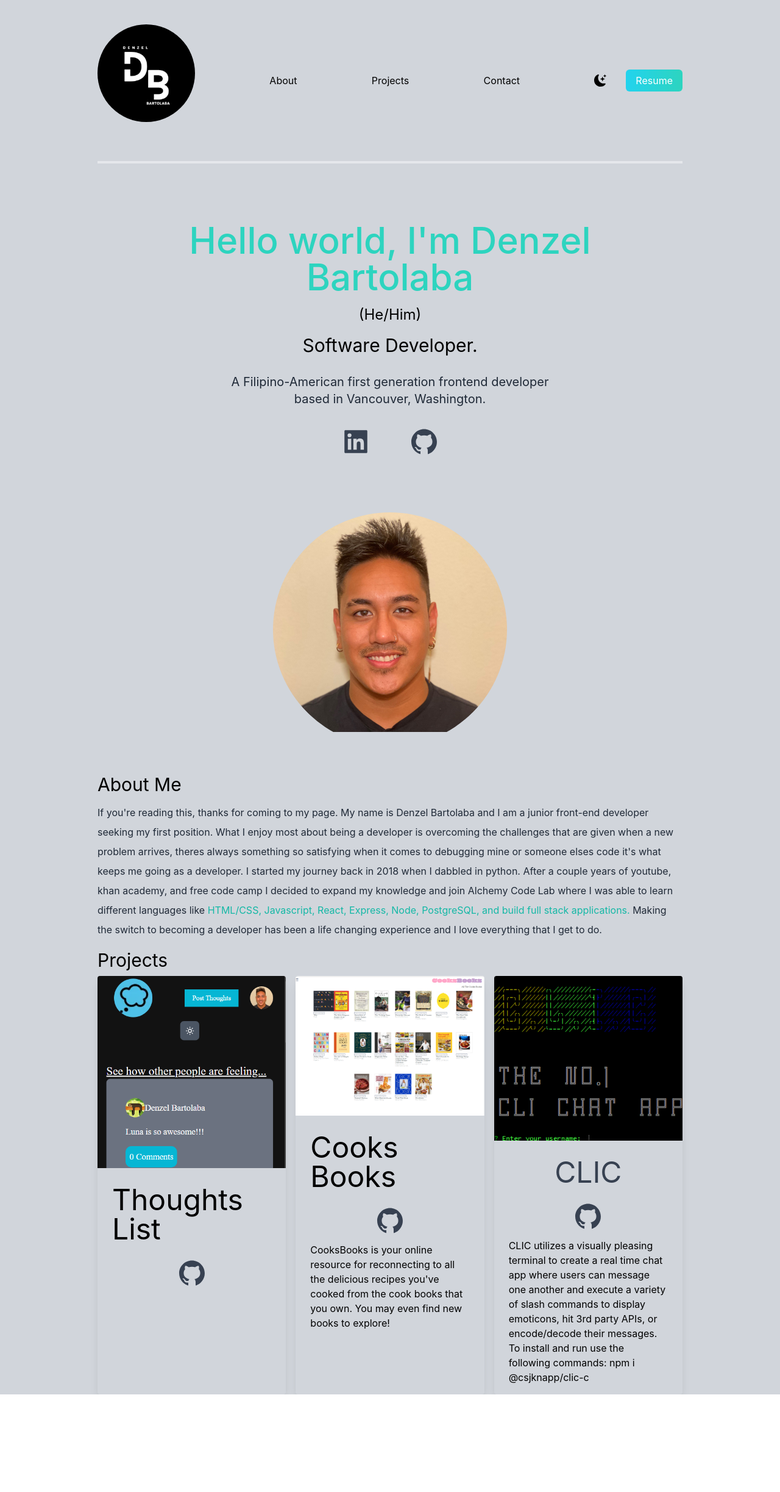
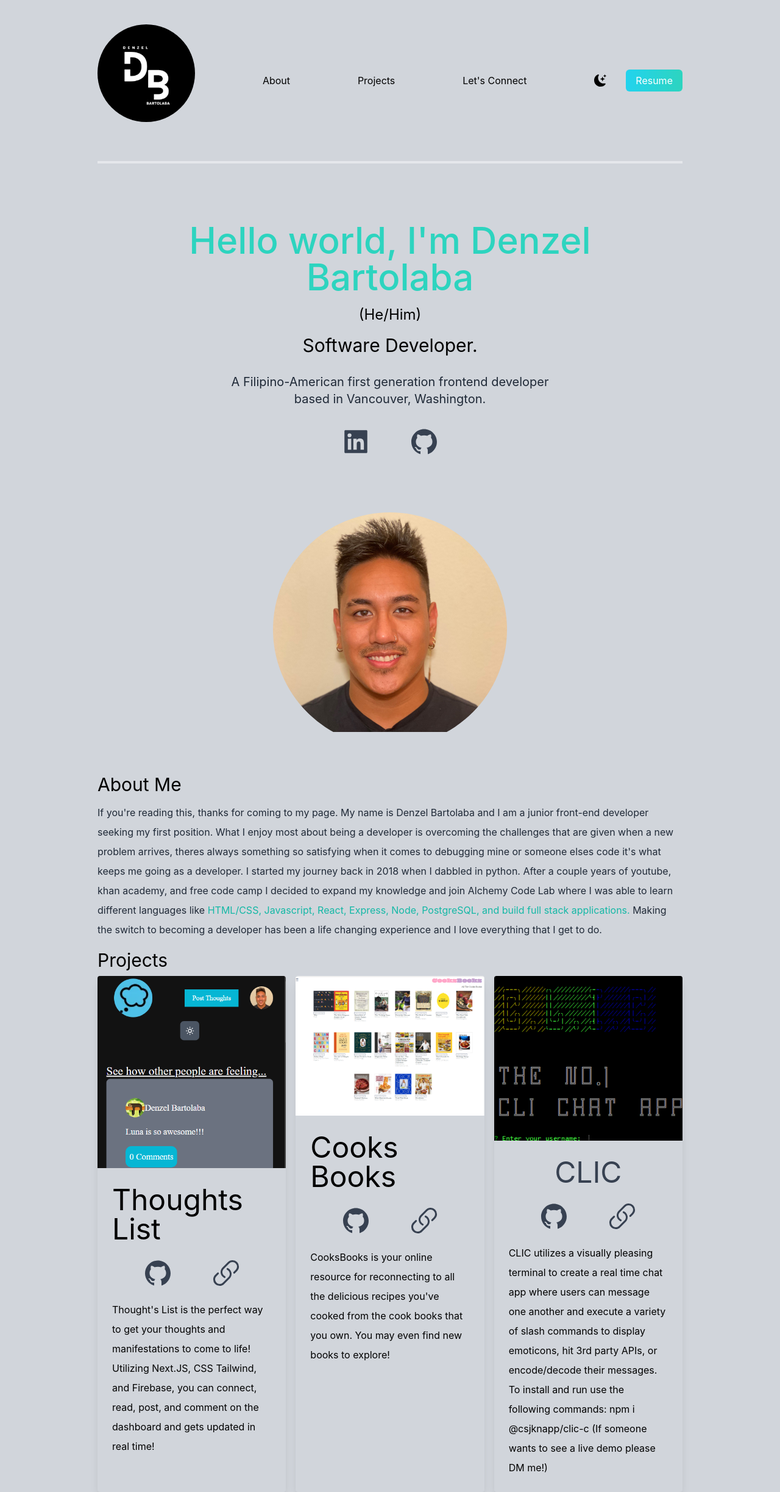
Before and after one commit to xDenzelB/denzel-portfolio, a Next.js app: page / in a window 1280 px wide. Shown: the whole page at 61% size. Before the commit the page ends 2286 px from the top, so only its background shows below. Built offline with nearby package versions, Linux system fonts and the light colour scheme.

Commit message:
finished v1

```diff
--- a/pages/index.js
+++ b/pages/index.js
@@ -8,14 +8,19 @@ import Dark from '../public/Dark.jpg';
 import CLIC from '../public/CLIC.png';
 import Cooks from '../public/Cooks.png';
 import Thoughts from '../public/Thoughts.png';
-// import { motion, useScroll } from 'framer-motion';
+import { HiLink } from 'react-icons/hi2';
 
 export default function Home() {
-  const myRef = useRef(null);
+  const aboutRef = useRef(null);
+  const projectRef = useRef(null);
   const [darkMode, setDarkMode] = useState(false);
 
-  const executeScroll = () => {
-    myRef.current.scrollIntoView({ behavior: 'smooth' });
+  const executeAboutScroll = () => {
+    aboutRef.current.scrollIntoView({ behavior: 'smooth' });
+
+  }
+  const executeProjectScroll = () => {
+    projectRef.current.scrollIntoView({ behavior: 'smooth' });
   }
 
 
@@ -34,14 +39,19 @@ export default function Home() {
             <h1 className='text-xl'>
               <Image className=' w-40 rounded-full' src={Dark} />
             </h1>
-            <h2 className='py-20 cursor-pointer' href='about' onClick={executeScroll}>About</h2>
-            <h2 className='py-20 cursor-pointer' href='projects' onClick={executeScroll}>Projects</h2>
-            <h2 className='py-20 cursor-pointer' onClick={executeScroll}>Contact</h2>
+            <h2 className='py-20 cursor-pointer hover:animate-ping' href='about' onClick={executeAboutScroll}>About</h2>
+            <h2 className='py-20 cursor-pointer hover:animate-ping' href='projects' onClick={executeProjectScroll}>Projects</h2>
+            <h2 className='py-20 cursor-pointer hover:animate-ping'>
+              <a href='mailto: dbartolaba123@gmail.com'>
+                Let's Connect
+              </a>
+
+            </h2>
             <ul className='flex items-center'>
               <li>
                 <BsFillMoonStarsFill className='cursor-pointer text-xl' onClick={() => setDarkMode(!darkMode)} />
               </li>
-              <li><a className='bg-gradient-to-r from-cyan-400 to-teal-400 text-white px-4 py-2 rounded-md ml-8' href='#'>Resume</a></li>
+              <li><a className='bg-gradient-to-r from-cyan-400 to-teal-400 text-white px-4 py-2 rounded-md ml-8 hover:animate-ping' href='https://www.canva.com/design/DAFRgxAOVkY/xw6zvTQM-cTLj1py-HeIGw/view?utm_content=DAFRgxAOVkY&utm_campaign=designshare&utm_medium=link&utm_source=publishsharelink'>Resume</a></li>
             </ul>
           </nav>
           <div className='text-center p-10'>
@@ -52,10 +62,10 @@ export default function Home() {
               A Filipino-American first generation frontend developer based in Vancouver, Washington.
             </p>
             <div className='text-5xl flex justify-center gap-16 py-3 text-gray-700 dark:text-white'>
-              <a className='cursor-pointer' href='https://www.linkedin.com/in/denzel-bartolaba-45a322b5/'>
+              <a className='cursor-pointer hover:animate-bounce' href='https://www.linkedin.com/in/denzel-bartolaba-45a322b5/'>
                 <AiFillLinkedin />
               </a>
-              <a className='cursor-pointer' href='https://github.com/xDenzelB'>
+              <a className='cursor-pointer hover:animate-bounce' href='https://github.com/xDenzelB'>
                 <AiFillGithub />
               </a>
 
@@ -65,7 +75,7 @@ export default function Home() {
             </div>
           </div>
         </section>
-        <section id='about' ref={myRef}>
+        <section ref={aboutRef}>
           <div>
             <h3 className='text-3xl py-1 dark:text-gray-200'>About Me</h3>
             <p className='text-md py-2 leading-8 text-gray-800 dark:text-white'>
@@ -80,7 +90,7 @@ export default function Home() {
             </p>
 
           </div>
-          <div className='container mx-auto'>
+          <div className='container mx-auto' ref={projectRef}>
             <h1 className='text-3xl py-2 dark:text-white'>Projects</h1>
             <div id='projects' className='grid grid-cols-3 gap-4'>
               <div className='max-w-sm rounded overflow-hidden shadow-lg'>
@@ -89,12 +99,17 @@ export default function Home() {
                   <div className='text-5xl flex justify-center gap-16 py-3 dark:text-gray-200'>
                     Thoughts List
                   </div>
-                  <div className='text-5xl flex justify-center gap-16 py-3 text-gray-700 dark:text-white'>
-                    <a className='cursor-pointer'>
+                  <div className='text-md text-5xl flex justify-center gap-16 py-3 text-gray-700 dark:text-white'>
+                    <a className='cursor-pointer hover:animate-bounce' href='https://github.com/xDenzelB/thoughts-list'>
                       <AiFillGithub />
                     </a>
+                    <a className='cursor-pointer hover:animate-bounce' href='zingy-conkies-81e555.netlify.app/'>
+                      <HiLink />
+                    </a>
                   </div>
-                  <p>
+                  <p className='text-md py-2 leading-8'>
+                    Thought's List is the perfect way to get your thoughts and manifestations to come to life!
+                    Utilizing Next.JS, CSS Tailwind, and Firebase, you can connect, read, post, and comment on the dashboard and gets updated in real time!
 
                   </p>
                 </div>
@@ -105,29 +120,35 @@ export default function Home() {
                   <div className='text-5xl flex justify-center gap-16 py-3 dark:text-gray-200'>
                     Cooks Books
                   </div>
-                  <div className='text-5xl flex justify-center gap-16 py-3 text-gray-700 dark:text-white'>
-                    <a className='cursor-pointer'>
+                  <div className='text-md text-5xl flex justify-center gap-16 py-3 text-gray-700 dark:text-white'>
+                    <a className='cursor-pointer hover:animate-bounce' href='https://github.com/cookin-n-bookin'>
                       <AiFillGithub />
                     </a>
+                    <a className='cursor-pointer hover:animate-bounce' href='cooksbooks.netlify.app/books'>
+                      <HiLink />
+                    </a>
                   </div>
-                  <p>
+                  <p className='text-md py-2 leading-8'>
                     CooksBooks is your online resource for reconnecting to all the delicious recipes you've cooked from the cook books that you own. You may even find new books to explore!
                   </p>
                 </div>
               </div>
               <div className='max-w-sm rounded overflow-hidden shadow-lg'>
                 <Image className='w-full hover:animate-pulse' layout='responsive' src={CLIC} />
-                <div className='px-6 py-4 dark:bg-gray-400'>
+                <div className='px-6 py-4 dark:bg-gray-400 dark:opacity-0.5'>
                   <div className='text-5xl flex justify-center gap-16 py-3 text-gray-700 dark:text-gray-200'>
                     CLIC
                   </div>
-                  <div className='text-5xl flex justify-center gap-16 py-3 text-gray-700 dark:text-gray-200'>
-                    <a className='cursor-pointer'>
+                  <div className=' text-md text-5xl flex justify-center gap-16 py-3 text-gray-700 dark:text-gray-200'>
+                    <a className='cursor-pointer hover:animate-bounce' href='https://github.com/C-L-I-C/CLIC'>
                       <AiFillGithub />
                     </a>
+                    <a className='cursor-pointer hover:animate-bounce' href='https://www.npmjs.com/package/@csjknapp/clic-client'>
+                      <HiLink />
+                    </a>
                   </div>
-                  <p>
-                    CLIC utilizes a visually pleasing terminal to create a real time chat app where users can message one another and execute a variety of slash commands to display emoticons, hit 3rd party APIs, or encode/decode their messages. To install and run use the following commands: npm i @csjknapp/clic-c
+                  <p className='text-md py-2 leading-8'>
+                    CLIC utilizes a visually pleasing terminal to create a real time chat app where users can message one another and execute a variety of slash commands to display emoticons, hit 3rd party APIs, or encode/decode their messages. To install and run use the following commands: npm i @csjknapp/clic-c (If someone wants to see a live demo please DM me!)
                   </p>
                 </div>
               </div>
```
